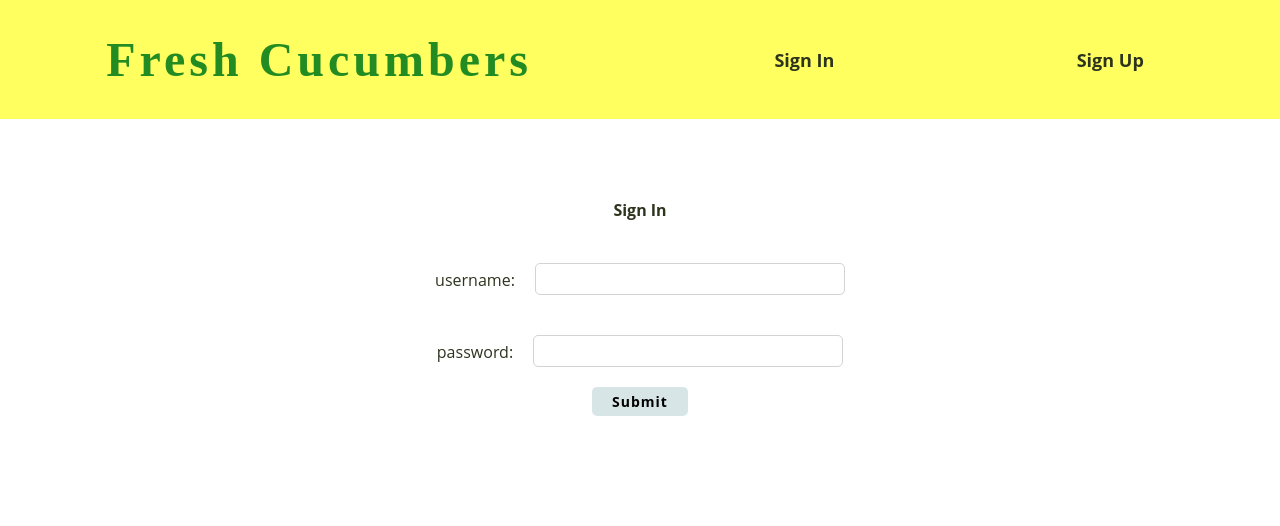
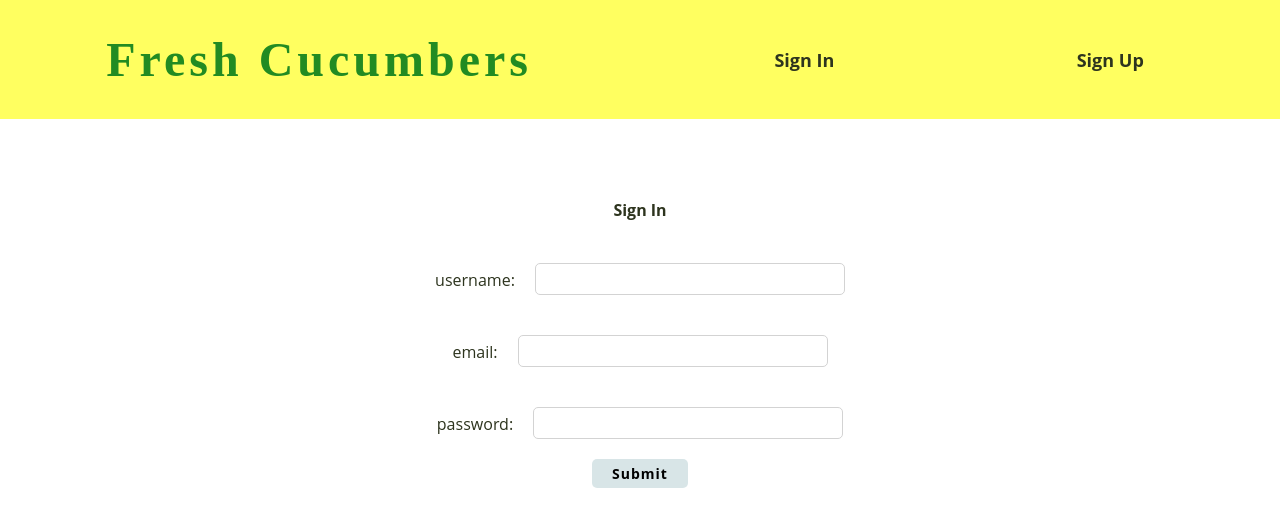
Before and after one commit to vasynizami/fresh-cucumbers, a React (Create React App) app in the folder client/: page /login in a window 1280 px wide. Shown: the top 526 px of the page. Built offline with nearby package versions, Linux system fonts and the light colour scheme; no server answers.

Commit message:
fix auth

```diff
--- a/client/src/components/LogIn.jsx
+++ b/client/src/components/LogIn.jsx
@@ -4,6 +4,7 @@ import React, { Component } from "react";
 export default class LogIn extends Component {
   state = {
     username: "",
+    email: "",
     password: ""
   };
 
@@ -15,7 +16,7 @@ export default class LogIn extends Component {
   };
 
   render() {
-    const { username, password } = this.state;
+    const { username, email, password } = this.state;
     return (
       <form
         className="auth"
@@ -38,6 +39,16 @@ export default class LogIn extends Component {
           />
         </div>
         <div className="input-field">
+          <label htmlFor="email">email:</label>
+          <input
+            id="email"
+            type="text"
+            name="email"
+            value={email}
+            onChange={this.handleChange}
+          />
+        </div>
+        <div className="input-field">
         <label htmlFor="password">password:</label>
         <input
           id="password"
--- a/client/src/components/Register.jsx
+++ b/client/src/components/Register.jsx
@@ -35,6 +35,16 @@ export default class Register extends Component {
           />
         </div>
         <div className="input-field">
+        <label htmlFor="email">email:</label>
+        <input
+          id="email"
+          type="text"
+          name="email"
+          value={email}
+          onChange={this.handleChange}
+          />
+        </div>
+        <div className="input-field">
         <label htmlFor="password">password:</label>
         <input
           id="password"
```
